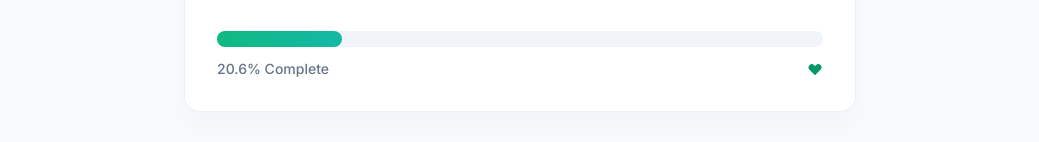
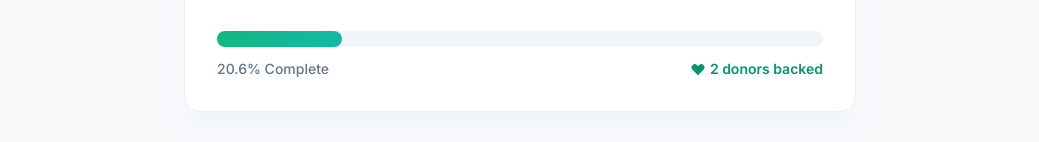
Before and after one commit to manoajk/manoajk.github.io, a plain HTML site: page index.html in a window 1280 px wide. Shown: the part 655-797 px from the top of the page, without its empty margins (120-1159 px from the left). Drawn offline with nearby package versions, Linux system fonts and the light colour scheme.

Commit message:
Minor revival

```diff
--- a/index.html
+++ b/index.html
@@ -308,7 +308,7 @@
             <span class="font-medium text-slate-500 dark:text-slate-400" id="progress-percent-text">0% Complete</span>
             <span class="font-semibold text-emerald-600 dark:text-emerald-400 flex items-center gap-1">
               <svg class="w-4 h-4 fill-current" viewBox="0 0 20 20" aria-hidden="true"><path d="M3.172 5.172a4 4 0 015.656 0L10 6.343l1.172-1.171a4 4 0 115.656 5.656L10 17.657l-6.828-6.829a4 4 0 010-5.656z"/></svg>
-              <span id="progress-backers-text" class="hidden">0 donors backed</span>
+              <span id="progress-backers-text">0 donors backed</span>
             </span>
           </div>
         </div>
@@ -961,6 +961,7 @@
             </span>
             <div class="space-y-1 self-center">
               <h4 class="font-bold text-sm text-slate-900 dark:text-slate-100 transition-colors">${escapeHTML(donation.name)}</h4>
+              ${donation.message ? `<p class="text-xs text-slate-600 dark:text-slate-300 leading-relaxed italic pr-4 transition-colors">"${escapeHTML(donation.message)}"</p>` : ''}
             </div>
           </div>
           <div class="text-right shrink-0">
```
